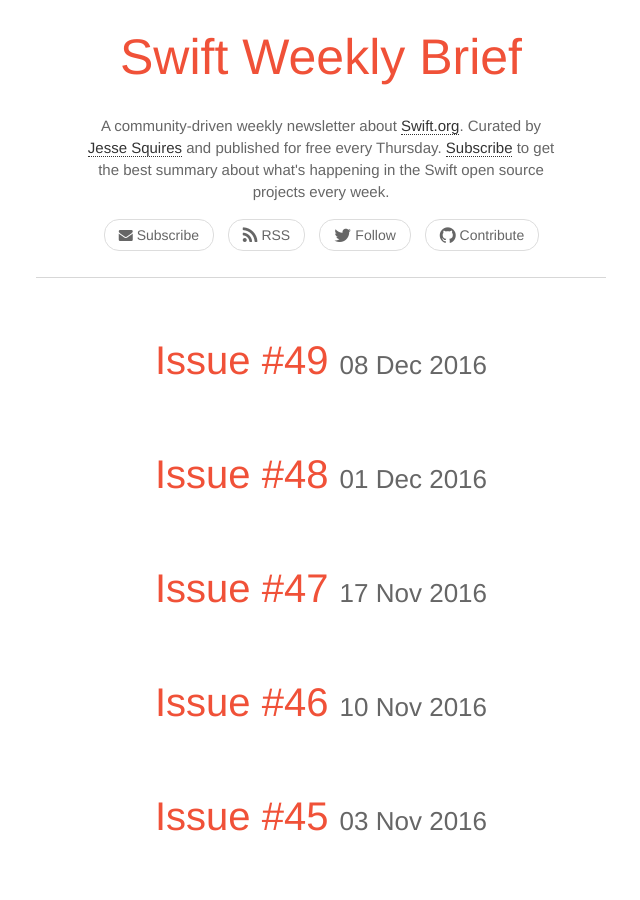
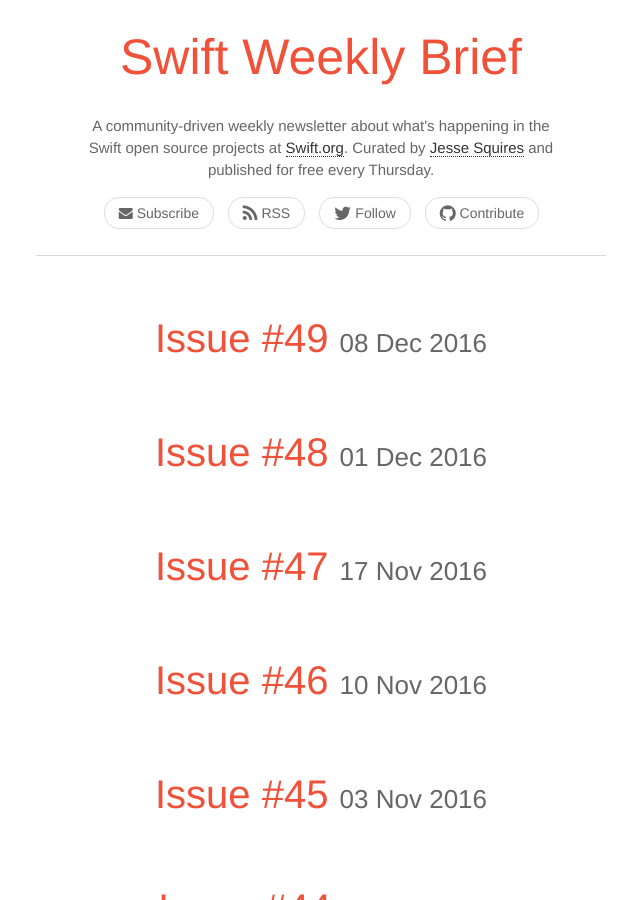
Before and after one commit to SwiftWeekly/swiftweekly.github.io, a Jekyll site: the page built from index.html, in a window 1280 px wide and 900 px high. Shown: the whole window, without its empty margins (319-959 px from the left). Built offline with Jekyll 4.4.1, drawn with Linux system fonts in a browser that asks for light colours; nearby versions of some CDN libraries.

Commit message:
simplify header

```diff
--- a/_includes/header.html
+++ b/_includes/header.html
@@ -5,10 +5,8 @@
       <div class="col-sm-12 col-sm-offset-0 col-md-8 col-md-offset-2">
          <h1><a href="/">{{ site.title }}</a></h1>
          <div class="tagline col-sm-8 col-sm-offset-2 col-md-8 col-md-offset-2">
-            <h2>A community-driven weekly newsletter about <a href="https://swift.org/" target="_blank">Swift.org</a>.
-            Curated by <a href="{{ site.curator.url }}" target="_blank">{{ site.curator.name }}</a> and published for free every Thursday.
-            <a href="/subscribe">Subscribe</a> to get the best summary about what's happening in the Swift open source projects every week.
-            </h2>
+            <h2>A community-driven weekly newsletter about what's happening in the Swift open source projects at <a href="https://swift.org/" target="_blank">Swift.org</a>.
+            Curated by <a href="{{ site.curator.url }}" target="_blank">{{ site.curator.name }}</a> and published for free every Thursday.</h2>
          </div> <!-- col -->
       </div> <!-- col -->
    </div> <!-- row -->
```
